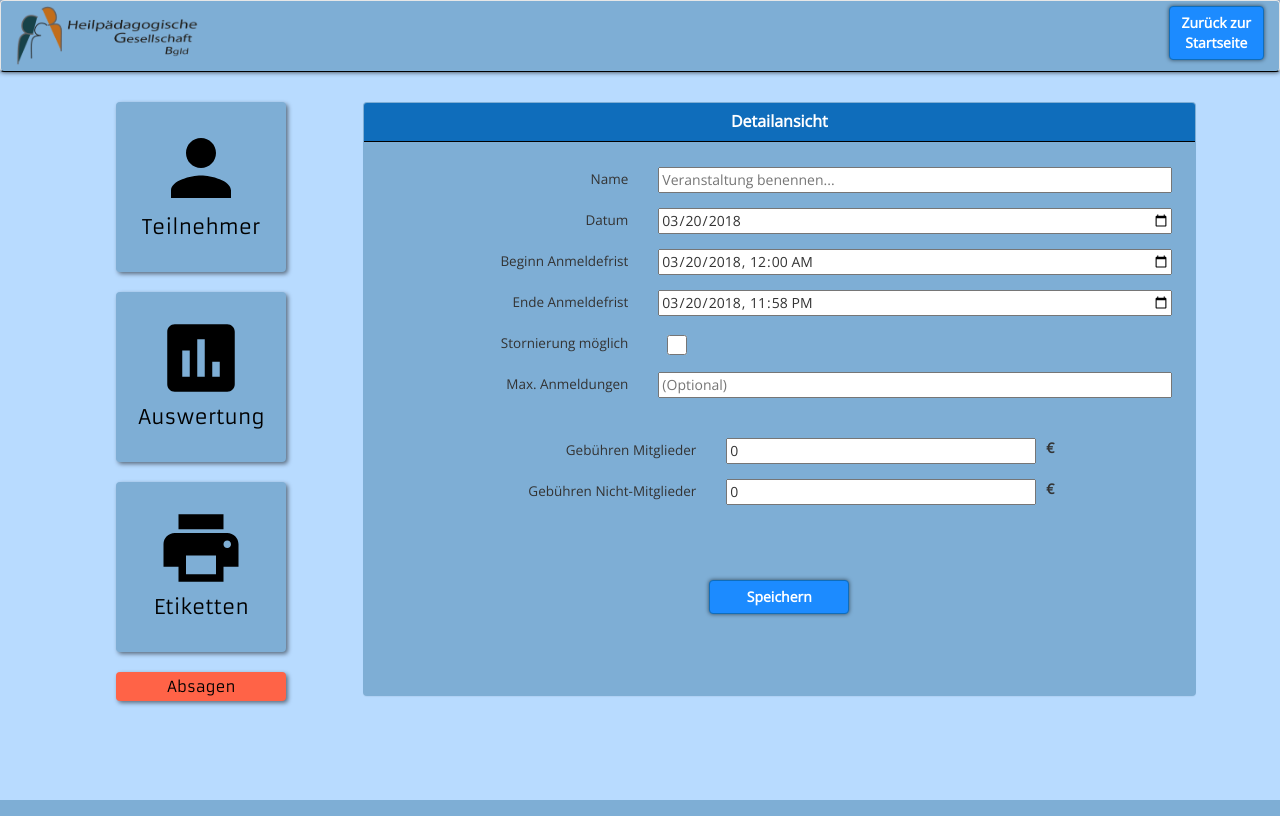
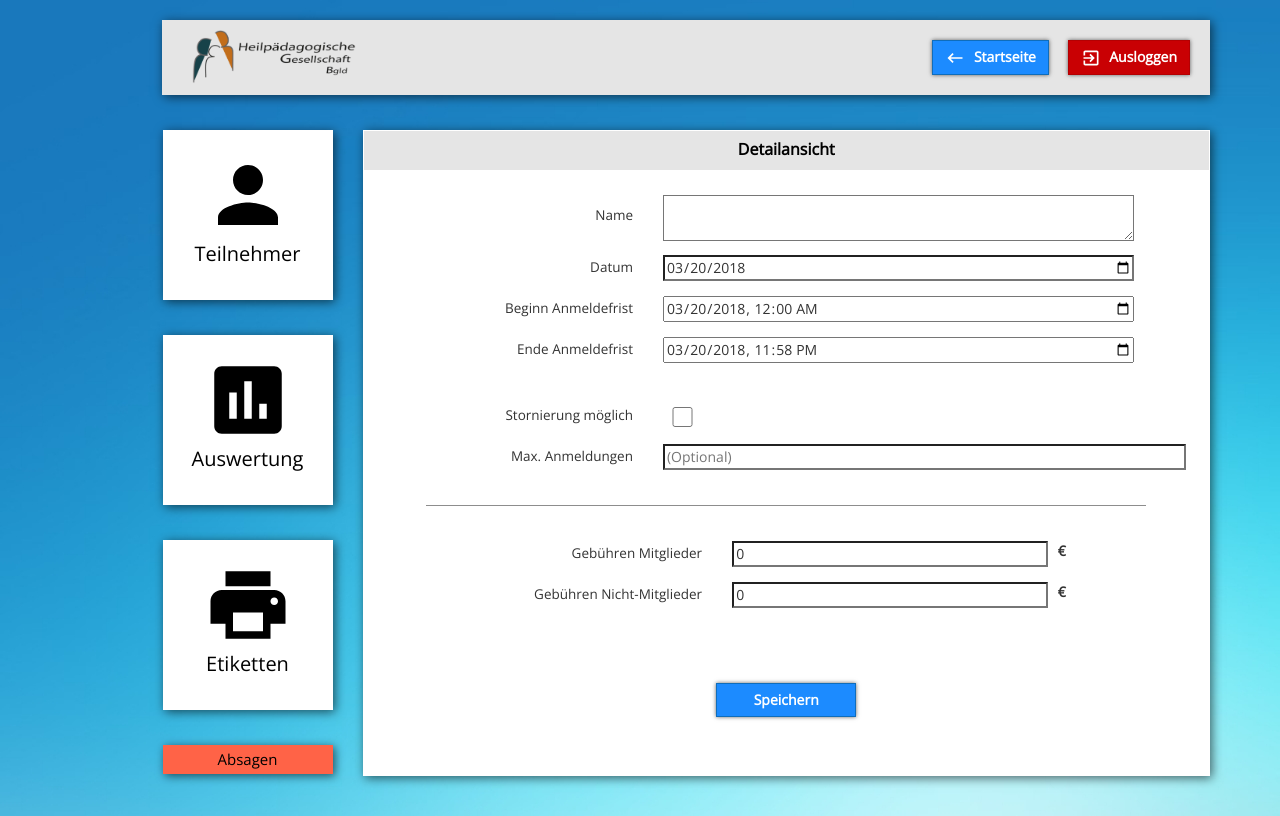
Before and after one commit to marcputz/HGOE-Konferenztool, a PHP site: page /detail.php in a window 1280 px wide. Run offline with PHP 8.4, Linux system fonts and the light colour scheme.

Commit message:
Version 0.3-dev05
Changelog:
- Design Anpassung (Flat-UI)

```diff
--- a/admin/assets/css/hgoe.php
+++ b/admin/assets/css/hgoe.php
@@ -1,3 +1,8 @@
+/*
+<style>
+Used for proper display in Adobe Dreamweaver CC
+*/
+
 <?php
 	header("Content-type: text/css");
 
@@ -5,20 +10,65 @@
 ?>
 
 body {
-	background-color: <?php echo $config['color_background']; ?>;
+	background-image: url("../img/background.jpg");
+}
+
+a:hover, a:visited, a:link, a:active {
+    text-decoration: none;
+}
+
+.seperator {
+	background-color: #8D8D8D;
+	width: 90%;
+	height: 1pt;
+	margin-left: 5%;
+	margin-right: 5%;
+}
+
+.vertical-center {
+  min-height: 100%;  /* Fallback for browsers do NOT support vh unit */
+  min-height: 100vh; /* These two lines are counted as one :-)       */
+
+  display: flex;
+  align-items: center;
+}
+
+.box {
+	background-color: #E5E5E5;
+	box-shadow: 2px 2px 10px rgba(0,0,0, 0.6);
+
+	-webkit-border-radius: 0;
+    -moz-border-radius: 0;
+    border-radius: 0;
+}
+
+input[type=text], input[type=password], input[type=date], input[type=email], input[type=number], input[type=datetime], textarea {
+	-webkit-border-radius: 0;
+    -moz-border-radius: 0;
+    border-radius: 0;
+}
+
+input[type=search] {
+	-webkit-border-radius: 10px;
+    -moz-border-radius: 10px;
+    border-radius: 10px;
 }
 
 .btn-hgoe {
 	box-shadow: 0px 0px 4px rgba(0,0,0,0.6);
 	color: white;
-	background-color: <?php echo $config['color_button']; ?>;
+	background-color: #1C8BFF;
 	font-weight: bold;
 	border-style: solid;
 	border-width: 1px;
 	border-color: <?php echo $config['color_primary']; ?>;
+
+	-webkit-border-radius: 0;
+    -moz-border-radius: 0;
+    border-radius: 0;
 }
 .btn-hgoe:hover {
-	filter: brightness(80%);
+	background-color: #0E64BD;
 	color: white;
 }
 
@@ -27,12 +77,16 @@ body {
 	color: white;
 	background-color: #C90003;
 	border-color: #B40002;
-	font-weight: bold;
 	border-style: solid;
 	border-width: 1px;
+	font-weight: bold;
+
+	-webkit-border-radius: 0;
+    -moz-border-radius: 0;
+    border-radius: 0;
 }
 .btn-hgoe-red:hover {
-	background-color: #B40002;
+	background-color: #9D0001;
 	color: white;
 }
 
@@ -44,19 +98,32 @@ body {
 	font-weight: bold;
 	border-style: solid;
 	border-width: 1px;
+
+	-webkit-border-radius: 0;
+    -moz-border-radius: 0;
+    border-radius: 0;
 }
 .btn-hgoe-grey:hover {
-	background-color: #858585;
+	background-color: #9D9D9D;
 	color: black;
 }
 
 .panel-hgoe {
-	background-color: <?php echo $config['color_secondary']; ?>;
+	background-color: #FFFFFF;
+	box-shadow: 2px 2px 10px rgba(0,0,0, 0.6);
+
+	-webkit-border-radius: 0;
+    -moz-border-radius: 0;
+    border-radius: 0;
 }
 .panel-hgoe>.panel-heading {
-	color:#fff;
-	background-color: <?php echo $config['color_primary']; ?>;
-	border-color: #000000;
+	color: #000000;
+	background-color: #E5E5E5;
+	border-color: #E5E5E5;
+
+	-webkit-border-radius: 0;
+    -moz-border-radius: 0;
+    border-radius: 0;
 }
 .panel-hgoe>.panel-heading+.panel-collapse .panel-body {
 	border-top-color: #000000;
@@ -65,10 +132,13 @@ body {
 /* Main-Page Table Row */
 
 .row-hgoe {
-	background-color: #EEEEEE;
-	border-bottom-style: dashed;
-	border-width: 1px;
-	border-color: black;
+	background-color: #E1E1E1;
+	color: black;
+
+	border-bottom-color: black;
+	border-bottom-style: solid;
+	border-bottom-width: 1pt;
+
 	margin-right: 2px;
 	margin-left: 2px;
 	display: flex;
@@ -76,12 +146,11 @@ body {
 }
 
 .row-hgoe:hover {
-	background-color: white;
+	background-color: #B8C0D8;
 }
 
 .row-hgoe:active {
 	background-color: <?php echo $config['color_selected']; ?>;
-	color: white;
 }
 
 .row-hgoe [class^='col'] {
@@ -97,11 +166,13 @@ body {
 /* NAVBAR */
 
 .navbar-hgoe {
-	background-color: <?php echo $config['color_secondary']; ?>;
-	border-bottom-style: solid;
-	border-bottom-width: 1px;
-	border-bottom-color: black;
-	box-shadow: 0px 0px 5px rgba(0,0,0, 0.8);
+	background-color: #E5E5E5;
+
+	box-shadow: 0px 1px 10px rgba(0,0,0, 0.6);
+
+	-webkit-border-radius: 0;
+    -moz-border-radius: 0;
+    border-radius: 0;
 }
 .navbar-hgoe .navbar-header .navbar-toggle {
 	background-color: <?php echo $config['color_primary']; ?>;
@@ -109,23 +180,47 @@ body {
 .navbar-hgoe .navbar-header .navbar-toggle .icon-bar {
 	background-color: white;
 }
+.navbar-hgoe .navbar-collapse {
+	border-top-color: black;
+	border-top-width: 1px;
+	border-top-style: solid;
+}
 .navbar-hgoe .navbar-collapse ul li a {
-	color: black
+	color: black;
 }
 .navbar-hgoe .navbar-collapse ul li:hover a {
 	color: white;
+}
+
+.big-btn {
+	background-color: white;
+	box-shadow: 2px 2px 10px rgba(0,0,0, 0.6);
+	color: black;
+
+	display: inline-block;
+	white-space:nowrap;
+	vertical-align:middle;
+	cursor:pointer;
+
+	-webkit-border-radius: 0;
+    -moz-border-radius: 0;
+    border-radius: 0;
+}
+.big-btn:hover p {
+	color: black;
+    text-decoration: none;
 }
 
 /* SIZE DEPENDENT */
 
 @media (max-width: 768px) { /* xs */
 	.row-hgoe [class^='col'] {
-		margin-left: -1px;
+		margin-left: -0.5px;
 	}
 }
 
 @media (min-width: 768px) { /* sm & bigger */
-  .menuBarItem {
+  .big-btn {
 	font-size:18px;
 	height:150px;
 	width:150px;
@@ -136,7 +231,7 @@ body {
 }
 
 @media (min-width: 992px) { /* md & bigger */
-  .menuBarItem {
+  .big-btn {
 	font-size: 20px;
 	height:170px;
 	width:170px;
--- a/admin/detail.php
+++ b/admin/detail.php
@@ -42,27 +42,15 @@
 
 		<style>
 			#mainPanel {
-				margin-top:10px;
+				margin-top:15px;
 
 			}
 			@media (min-width: 768px) {
 				/* sm and bigger */
 				#mainPanel {
-					position: absolute;
-					height:96%;
-					width:95%;
+					min-height: 94.5%;
+					width: 100%;
 				}
-			}
-
-			.menuBarItem {
-				background-color: <?php echo $config['color_secondary']; ?>;
-				box-shadow: 2px 2px 4px rgba(0,0,0,0.5);
-				color: black;
-				margin-bottom: 10px;
-				margin-top: 10px;
-			}
-			.menuBarItem:hover {
-				filter: brightness(90%);
 			}
 
 			#navbar-btn {
@@ -71,13 +59,13 @@
 
 			#absagen-btn {
 				height:29px;
-				padding:3px;
+				padding:4px;
 				background-color: tomato;
 				font-weight: normal;
 				font-size: 15px;
 			}
 			#absagen-btn:hover {
-				background-color: darkred;
+				background-color: rgba(201,63,38,1.00);
 				color: white;
 			}
 
@@ -89,7 +77,7 @@
 				font-size: 15px;
 			}
 			#loeschen-btn:hover {
-				background-color: darkred;
+				background-color: rgba(201,63,38,1.00);
 				color: white;
 			}
 
@@ -132,26 +120,27 @@
 			#panel-body-table div div input {
 				width: 100%;
 			}
+
+			#headerRow {
+			height: 75px;
+			margin-right: 0px;
+			}
+			@media (max-width: 991px) { /* sm and smaller */
+				#headerRow {
+					margin-left: 8px;
+				}
+			}
+			@media (min-width: 992px) { /* md and bigger */
+				#headerRow {
+					margin-left: 92px;
+				}
+			}
 		</style>
 	</head>
 
 <body style="font-family: 'Open Sans', sans-serif;">
 
 	<!-- NAVBAR -->
-
-	<!-- große Bildschirme -->
-
-	<nav class="navbar navbar-default navbar-hgoe hidden-xs">
-		<div class="container-fluid text-right">
-			<a type="button" class="btn btn-hgoe" href="./start.php" style="text-decoration: none; color: white; margin-top: 5px;">Zurück zur <br> Startseite</a>
-
-			<div class="navbar-header">
-				<a class="navbar-brand" href="./start.php" style="height: 70px; padding-top: 5px; padding-bottom: 5px;"><img src="assets/img/hgoe_logo_breitbild.png" style="height: 100%;"></a>
-			</div>
-		</div>
-	</nav>
-
-	<!-- kleine bildschirme -->
 	<nav class="navbar navbar-default navbar-hgoe navbar-static-top hidden-sm hidden-md hidden-lg">
 	  <div class="container-fluid">
 		<div class="navbar-header">
@@ -177,27 +166,38 @@
 
 	<!-- CONTENT -->
 
+	<div class="container hidden-xs" style='margin-top: 20px; margin-bottom: 20px;'>
+		<div class="box row" id="headerRow">
+			<div class="col-xs-4">
+				<a class="navbar-brand" href="./start.php"><img style="height: 54px; margin-top: -5px;" src="assets/img/hgoe_logo_breitbild.png"></a>
+			</div>
+			<div class="col-xs-8 text-right">
+				<a class="btn btn-hgoe" style='margin-top: 20px; margin-right: 15px;' href="./start.php"><img src="assets/img/arrow_back.svg" style='height: 20px; margin-right: 5px;'> Startseite</a>
+				<a class="btn btn-hgoe-red" style='margin-top: 20px; margin-right: 5px;' href="./logout.php"><img src="./assets/img/logout_icon.svg" style='height: 20px; margin-right: 5px;'> Ausloggen</a>
+			</div>
+		</div>
+	</div>
+
 	<div class="container">
 		<div class="row" style="display: -webkit-flex; flex-wrap: wrap;">
 
    			<!-- MENU BAR bei größeren Bildschirmen-->
 
-    		<div class="hidden-xs col-md-3 col-sm-3" style="font-family: 'Armata', cursive;">
-    			<center>
-					<a class="menuBarItem btn text-center" id="teilnehmer-btn">
+    		<div class="hidden-xs col-md-3 col-sm-3 text-right" style="padding-bottom: 5px;">
+				<a class="big-btn text-center" id="teilnehmer-btn">
 					<img src="assets/img/teilnehmer_icon_black.svg" alt="Teilnehmer_Icon" width="90px">
 					<p>Teilnehmer</p>
 				</a>
-					<a class="menuBarItem btn text-center">
+				<a class="big-btn text-center">
 					<img src="assets/img/auswertungen_icon_black.svg" alt="Teilnehmer_Icon" width="90px">
 					<p>Auswertung</p>
 				</a>
-					<a class="menuBarItem btn text-center">
+				<a class="big-btn text-center">
 					<img src="assets/img/print_icon_black.svg" alt="Teilnehmer_Icon" width="90px">
 					<p>Etiketten</p>
 				</a>
-					<a class="menuBarItem btn text-center" id="absagen-btn">Absagen</a>
-					<a class="menuBarItem btn text-center" id="loeschen-btn">Löschen</a>
+				<a class="big-btn text-center" id="absagen-btn">Absagen</a>
+				<a class="big-btn text-center" id="loeschen-btn">Löschen</a>
 
 					<script>
 						$("#teilnehmer-btn").click( function() {
@@ -285,7 +285,6 @@
 							$("#loeschen-btn").hide();
 						});
 					</script>
-				</center>
     		</div>
 
     		<!-- MAIN PANEL -->
@@ -306,11 +305,11 @@
 					<form>
 						<div class="panel-body text-left" id="panel-body-table">
 							<div class="row">
-								<div class="col-sm-4 col-xs-5 text-right">
+								<div class="col-sm-4 col-xs-5 text-right" style='line-height: 35px;'>
 									<p>Name</p>
 								</div>
-								<div class="col-sm-8 col-xs-7">
-									<input id="name" type="text" placeholder="Veranstaltung benennen...">
+								<div class="col-sm-8 col-xs-7" style='height: 45px;'>
+									<textarea id="name" style='width: 90%;' rows="2"></textarea>
 								</div>
 							</div>
 							<div class="row">
@@ -318,31 +317,41 @@
 									<p>Datum</p>
 								</div>
 								<div class="col-sm-8 col-xs-7">
-									<input id="datum" type="date" value="2000-01-01">
+									<input id="datum" type="date" value="2000-01-01" style='width: 90%;'>
 								</div>
 							</div>
 							<div class="row">
-								<div class="col-sm-4 col-xs-5 text-right">
+								<div class="col-sm-4 text-right hidden-xs">
 									<p>Beginn Anmeldefrist</p>
 								</div>
+								<div class="col-xs-5 text-right hidden-sm hidden-md hidden-lg">
+									<p>Beginn Anmeldefr.</p>
+								</div>
 								<div class="col-sm-8 col-xs-7">
-									<input id="beginnAnmeldefrist" type="datetime-local" value="2000-01-01T00:00">
+									<input id="beginnAnmeldefrist" type="datetime-local" value="2000-01-01T00:00" style='width: 90%;'>
 								</div>
 							</div>
 							<div class="row">
-								<div class="col-sm-4 col-xs-5 text-right">
+								<div class="col-sm-4 text-right hidden-xs">
 									<p>Ende Anmeldefrist</p>
 								</div>
+								<div class="col-xs-5 text-right hidden-sm hidden-md hidden-lg">
+									<p>Ende Anmeldefr.</p>
+								</div>
 								<div class="col-sm-8 col-xs-7">
-									<input id="endeAnmeldefrist" type="datetime-local" value="2000-01-01T23:59">
+									<input id="endeAnmeldefrist" type="datetime-local" value="2000-01-01T23:59" style='width: 90%;'>
 								</div>
 							</div>
+							<br>
 							<div class="row">
-								<div class="col-sm-4 col-xs-5 text-right">
+								<div class="col-sm-4 text-right hidden-xs">
 									<p>Stornierung möglich</p>
 								</div>
+								<div class="col-xs-5 text-right hidden-sm hidden-md hidden-lg">
+									<p>Stornierbar</p>
+								</div>
 								<div class="col-xs-1">
-									<input id="stornierungCB" type="checkbox" style="min-height:20px; min-width:20px;">
+									<input id="stornierungCB" type="checkbox" style='min-height: 20px; min-width: 20px;'>
 
 									<script>
 										$("#stornierungCB").click( function() {
@@ -389,6 +398,8 @@
 									<input id="maxAnmeldungen" type="number" placeholder="(Optional)">
 								</div>
 							</div>
+							<br>
+							<div class="seperator"></div>
 							<br>
 							<div class="row">
 								<div class="col-xs-5 text-right">
--- a/admin/login.php
+++ b/admin/login.php
@@ -61,7 +61,7 @@ if(isset($_GET['login'])) {
 
 	<body style="font-family: Open Sans, Arial, sans-serif;">
 
-		<div class="container" style="max-width: 500px; margin-top: 30px;">
+		<div class="container vertical-center" style="max-width: 500px;">
 			<div class="panel panel-hgoe">
 				<div class="panel-heading text-center" style="font-size: 18px; font-family: Armata, Times New Roman, serif;">
 					HGÖ - Login
```
Also changed, not shown: admin/logout.php (+4 -4 lines), admin/settings/settings.php (+2 -62 lines), admin/start.php (+20 -19 lines), anmelden.php (+7 -5 lines), admin/assets/img/background.jpg (added), admin/assets/img/logout_icon.svg (added). Lines whose indentation alone changed are shown as unchanged.
